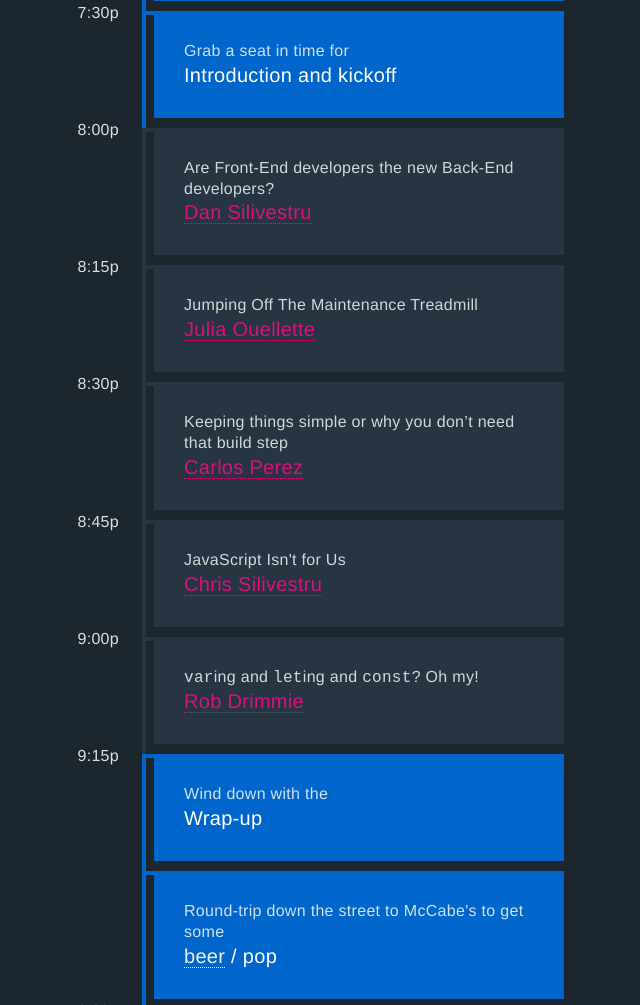
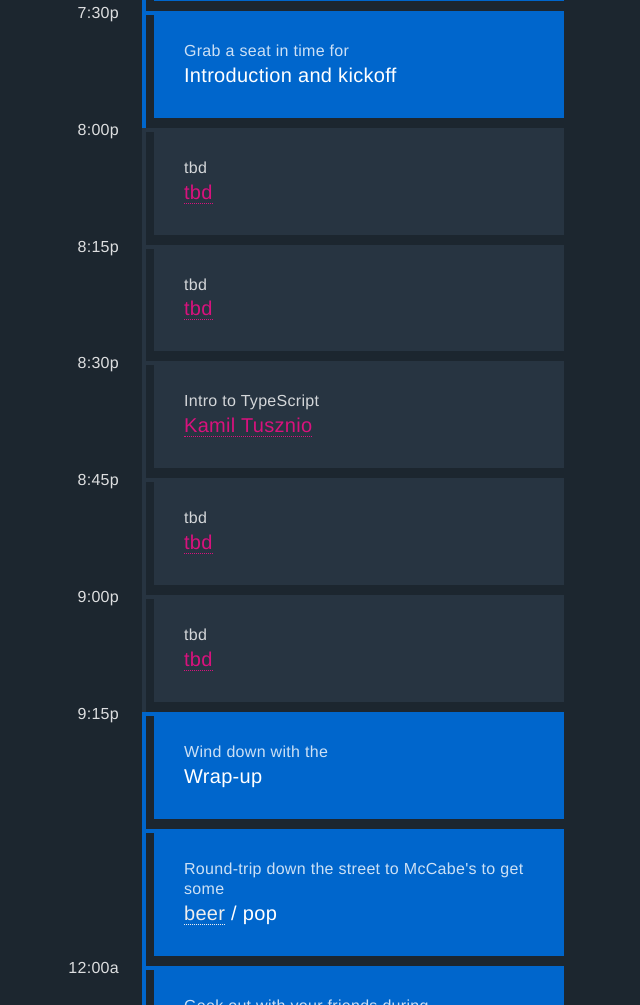
Before and after one commit to corridorjs/corridorjs.github.io, a website: page index.html in a window 1280 px wide. Shown: the part 1074-2079 px from the top of the page, without its empty margins (326-966 px from the left). Drawn offline with Linux system fonts and the light colour scheme.

Commit message:
Reset the page for 10/16.

```diff
--- a/index.html
+++ b/index.html
@@ -9,7 +9,7 @@
     <link rel='stylesheet' type='text/css' href='assets/styles/layout.css'  />
     <link rel='stylesheet' type='text/css' href='assets/styles/index.css'  />
     <script>
-      var then = new Date(2016, 8, 29)
+      var then = new Date(2016, 10, 27)
 
       var days = 'Sunday Monday Tuesday Wednesday Thursday Friday Saturday'.split(' ')
       var months = 'January February March April May June July August September October November December'.split(' ')
@@ -103,8 +103,8 @@
             To add yourself to this slot, change the following two lines
             and add a short description paragraph in the pull request.
           -->
-          <small>Are Front-End developers the new Back-End developers?</small>
-          <div><a href="https://twitter.com/confusement">Dan Silivestru</a></div>
+          <small>tbd</small>
+          <div><a href="#">tbd</a></div>
         </li>
         <li class="point speaker">
           <time>8:15p</time>
@@ -112,8 +112,8 @@
             To add yourself to this slot, change the following two lines
             and add a short description paragraph in the pull request.
           -->
-          <small>Jumping Off The Maintenance Treadmill</small>
-          <div><a href="https://twitter.com/jooliah">Julia Ouellette</a></div>
+          <small>tbd</small>
+          <div><a href="#">tbd</a></div>
         </li>
         <li class="point speaker">
           <time>8:30p</time>
@@ -121,8 +121,8 @@
             To add yourself to this slot, change the following two lines
             and add a short description paragraph in the pull request.
           -->
-          <small>Keeping things simple or why you don’t need that build step</small>
-          <div><a href="https://twitter.com/carlosperez">Carlos Perez</a></div>
+          <small>Intro to TypeScript</small>
+          <div><a href="https://twitter.com/ktusznio">Kamil Tusznio</a></div>
         </li>
         <li class="point speaker">
           <time>8:45p</time>
@@ -130,8 +130,8 @@
             To add yourself to this slot, change the following two lines
             and add a short description paragraph in the pull request.
           -->
-          <small>JavaScript Isn't for Us</small>
-          <div><a href="https://twitter.com/chriscoit">Chris Silivestru</a></div>
+          <small>tbd</small>
+          <div><a href="#">tbd</a></div>
         </li>
         <li class="line"></li>
         <li class="point speaker">
@@ -140,8 +140,8 @@
             To add yourself to this slot, change the following two lines
             and add a short description paragraph in the pull request.
           -->
-          <small><code>var</code>ing and <code>let</code>ing and <code>const</code>? Oh my!</small>
-          <div><a href="https://twitter.com/RobDrimmie">Rob Drimmie</a></div>
+          <small>tbd</small>
+          <div><a href="#">tbd</a></div>
         </li>
         <li class="point">
           <time>9:15p</time>
```
